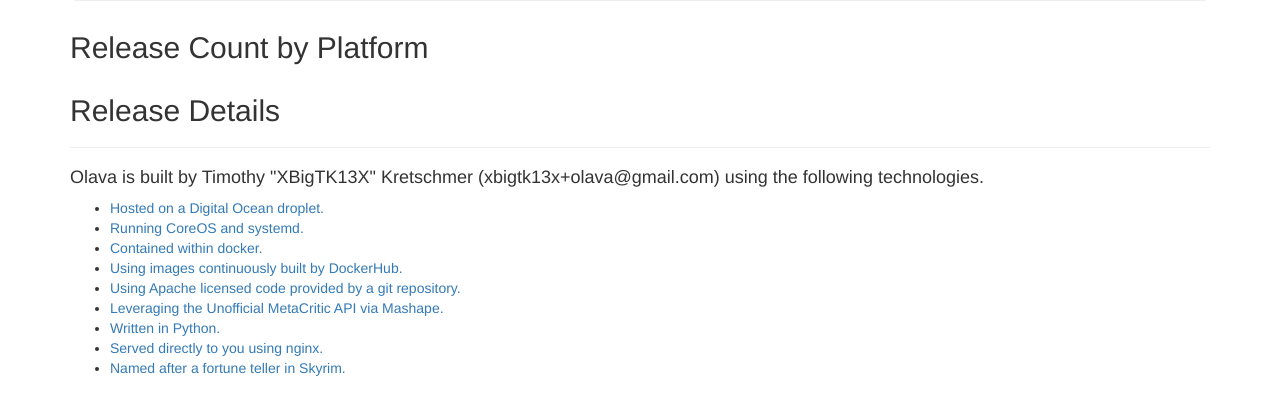
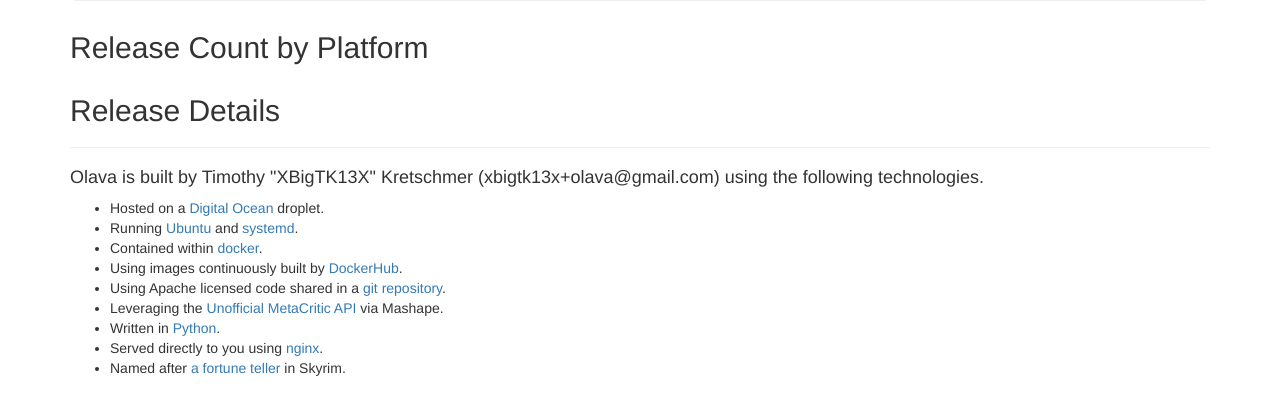
Before and after one commit to XBigTK13X/olava, a Python web app: template source/templates/index.html in a window 1280 px wide. Shown: the part 284-699 px from the top of the page. Run offline with Jinja, Linux system fonts and the light colour scheme; the template is opened without the code that fills it, so the values that code supplies are empty; some libraries are stand-ins or nearby versions.

Commit message:
Change footer formatting

```diff
--- a/source/templates/index.html
+++ b/source/templates/index.html
@@ -67,16 +67,17 @@
             <h4>Olava is built by Timothy "XBigTK13X" Kretschmer (xbigtk13x+olava@gmail.com) using the following technologies.</h4>
             <p>
                 <ul>
-                    <li><a href="https://www.digitalocean.com/?refcode=11aa12a9dc24">Hosted on a Digital Ocean droplet.</a></li>
-                    <li><a href="https://coreos.com/">Running CoreOS and systemd.</a></li>
-                    <li><a href="https://www.docker.com/">Contained within docker.</a></li>
-                    <li><a href="https://hub.docker.com/r/xbigtk13x/olava/">Using images continuously built by DockerHub.</a></li>
-                    <li><a href="https://github.com/xbigtk13x/olava">Using Apache licensed code provided by a git repository.</a></li>
-                    <li><a href="https://market.mashape.com/byroredux/metacritic-v2">Leveraging the Unofficial MetaCritic API via Mashape.</a></li>
-        <li><a href="https://www.python.org/">Written in Python.</a></li>
-        <li><a href="https://www.nginx.com">Served directly to you using nginx.</a></li>
-        <li><a href="http://elderscrolls.wikia.com/wiki/Olava_the_Feeble">Named after a fortune teller in Skyrim.</a></li>
-    </ul>
+                    <li>Hosted on a <a href="https://www.digitalocean.com/?refcode=11aa12a9dc24">Digital Ocean</a> droplet.</li>
+                    <li>Running <a href="https://ubuntu.com/">Ubuntu</a> and <a href="http://www.freedesktop.org/wiki/Software/systemd//">systemd</a>.</li>
+                    <li>Contained within <a href="https://www.docker.com/">docker</a>.</li>
+                    <li>Using images continuously built by <a href="https://hub.docker.com/r/xbigtk13x/olava/">DockerHub</a>.</li>
+                    <li>Using Apache licensed code shared in a <a href="https://github.com/xbigtk13x/olava">git repository</a>.</li>
+                    <li>Leveraging the <a href="https://market.mashape.com/byroredux/metacritic-v2">Unofficial MetaCritic API</a> via Mashape.</li>
+                    <li>Written in <a href="https://www.python.org/">Python</a>.</li>
+                    <li>Served directly to you using <a href="https://www.nginx.com">nginx</a>.</li>
+                    <li>Named after <a href="http://elderscrolls.wikia.com/wiki/Olava_the_Feeble">a fortune teller</a> in Skyrim.</li>
+                </ul>
+            </p>
     </div>
     </div>
     <!-- jQuery (necessary for Bootstrap's JavaScript plugins) -->
```
